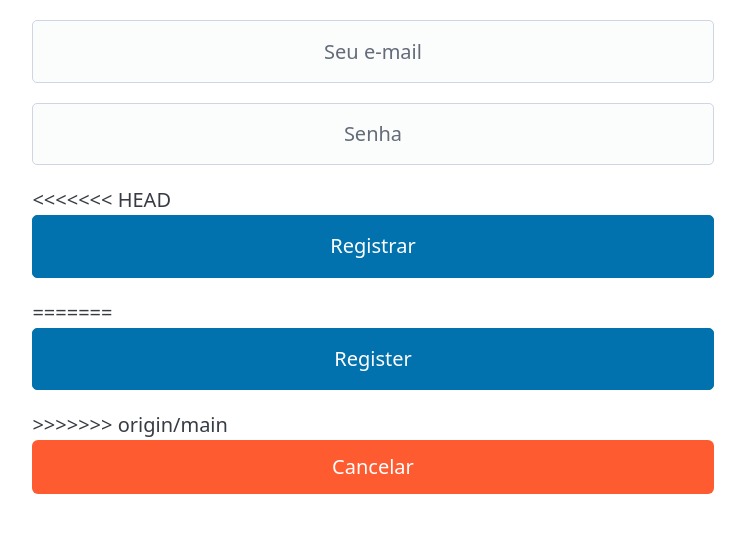
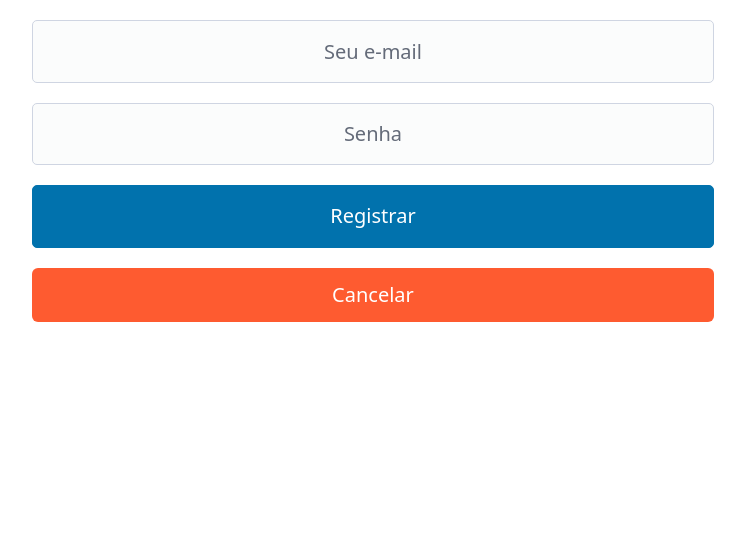
Before and after one commit to Antonioneto027/PensamentosApp, a PHP site: template App/View/Templates/register.html.twig in a window 1280 px wide. Shown: the part 72-605 px from the top of the page, without its empty margins (267-1012 px from the left). Run offline with PHP 8.4, Linux system fonts and the light colour scheme; the template is opened without the code that fills it, so the values that code supplies are empty; some libraries are stand-ins or nearby versions.

Commit message:
correção de conflitos git

```diff
--- a/App/View/Templates/register.html.twig
+++ b/App/View/Templates/register.html.twig
@@ -27,11 +27,7 @@
                 <input type="password" name="password_hash" placeholder="Senha" aria-label="Password" required>
 
                 <div class="button-group container">
-<<<<<<< HEAD
                     <input type="submit" value="Registrar">
-=======
-                    <input type="submit" value="Register">
->>>>>>> origin/main
                      <a href="/thoughts/public" class="btn" style="background-color: #fe5b30 !important; text-align: center" >
                         Cancelar
                       </a>
```
